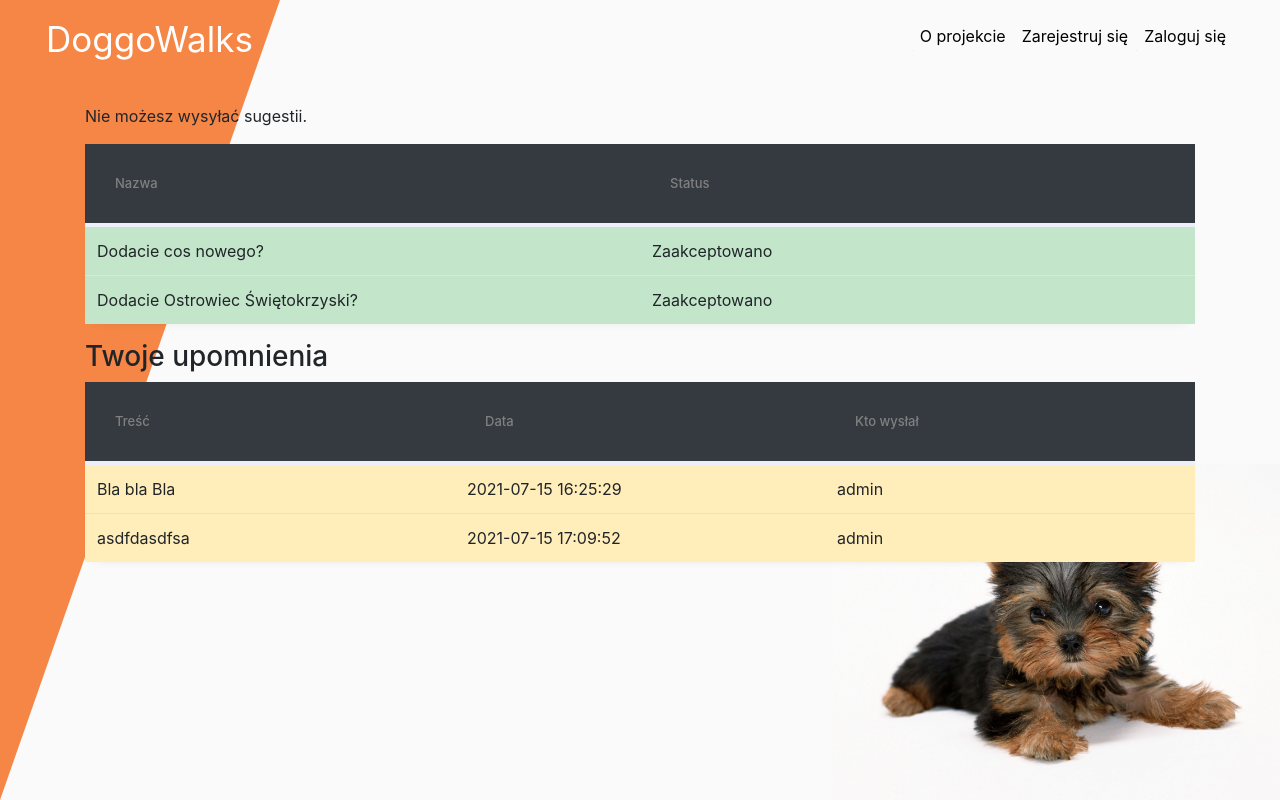
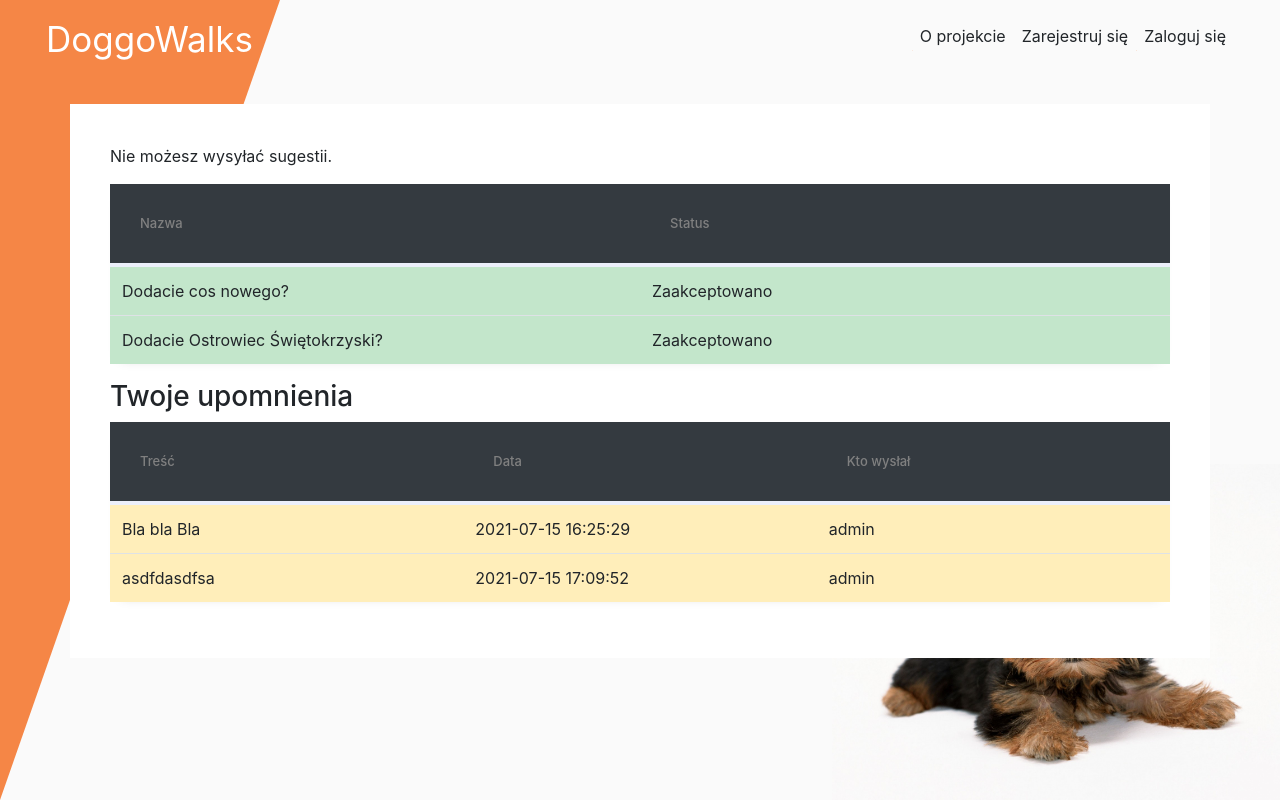
Before and after one commit to Rollermix/Inzynierka, a PHP site: page /moodle/inzynierka/views/contents/suggestion.php in a window 1280 px wide. Run offline with PHP 8.4, Linux system fonts and the light colour scheme; a user stored in the database is signed in; data comes from the database, SQL or seed files in the repository.

Commit message:
feature: ujednolicenie wyglądu kontenera z zawartością, standaryzacja UX/UI strony

```diff
--- a/assets/css/main.css
+++ b/assets/css/main.css
@@ -7,8 +7,15 @@ body {
     min-height: 100vh;
 }
 
+.custom-container {
+    background-color: #fff;
+    padding: 40px;
+    display: flex;
+    flex-direction: column;
+}
+
 div.triangle-background {
-    position: absolute;
+    position: fixed;
     z-index: -1;
     top: 0;
     left: 0;
@@ -16,12 +23,12 @@ div.triangle-background {
     border-right: 280px solid transparent;
 }
 
-.container > .title {
+.container .title {
     margin-top: 150px;
     width: 35%;
 }
 
-.container > .title > .subtitle {
+.container .title > .subtitle {
     margin-top: 50px;
     font-size: 20px;
 }
@@ -88,16 +95,24 @@ div.triangle-background {
 .navbar {
     background-color: transparent;
     margin: 0 30px 25px 30px;
+    transition: 0.2s ease-in-out;
 }
 
 .navbar .navbar-brand {
-    color: #fff !important;
+    color: #fff;
     font-size: 35px;
+}
 
+.navbar-dark .navbar-nav .nav-link {
+    color: unset;
+}
+
+.navbar-dark .navbar-nav .nav-link:focus, .navbar-dark .navbar-nav .nav-link:hover {
+    color: unset;
 }
 
 .navbar .nav-link {
-    color: black !important;
+    color: black;
 }
 
 .form-group input[type="text"]:first-child, .form-group input[type="password"]:first-child {
@@ -208,7 +223,6 @@ div.tab-content {
 }
 
 .table {
-    min-width: 1000px !important;
     width: 100%;
     -webkit-box-shadow: 0 5px 12px -12px rgba(0, 0, 0, 0.29);
     -moz-box-shadow: 0 5px 12px -12px rgba(0, 0, 0, 0.29);
@@ -379,3 +393,15 @@ input.form-control::placeholder {
     animation: shake 0.6s;
     color: green;
 }
+
+.js-navbar-not-transparent {
+    background-color: #f58646;
+    margin: 0;
+    padding-left: 46px;
+    padding-right: 46px;
+    transition: 0.2s ease-in-out;
+}
+
+.js-change-navbar-color {
+    color: #fff !important;
+}
--- a/assets/js/custom.js
+++ b/assets/js/custom.js
@@ -2,3 +2,19 @@ $('input[type="file"]').change(function(e){
     var fileName = e.target.files[0].name;
     $('.custom-file-label').html(fileName);
 });
+
+document.addEventListener('scroll', function(e) {
+    if (window.scrollY > 35) {
+        document.querySelector('.navbar').classList.add('js-navbar-not-transparent');
+        document.querySelector('.navbar-brand').classList.add('js-change-navbar-color');
+        document.querySelectorAll('.nav-link').forEach(element => {
+            element.classList.add('js-change-navbar-color')
+        });
+    } else {
+        document.querySelector('.navbar').classList.remove('js-navbar-not-transparent');
+        document.querySelector('.navbar-brand').classList.remove('js-change-navbar-logo-color');
+        document.querySelectorAll('.nav-link').forEach(element => {
+            element.classList.remove('js-change-navbar-color')
+        });
+    }
+});
--- a/views/containers/footer.php
+++ b/views/containers/footer.php
@@ -8,5 +8,6 @@
         <script src="<?= baseUrl() ."/assets/js/bootstrap.min.js" ?>"></script>
         <script src="<?= baseUrl() ."/assets/js/bootstrap.bundle.min.js" ?>"></script>
         <script src="<?= baseUrl() ."/assets/js/change-city-spots-visibility.js" ?>"></script>
+        <script src="<?= baseUrl() ."/assets/js/custom.js" ?>"></script>
     </body>
 </html>
--- a/views/contents/about.php
+++ b/views/contents/about.php
@@ -1,6 +1,7 @@
 <?php require_once '../containers/header.php'; ?>
 <?php require_once '../containers/menu.php'; ?>
-<div class="container">
+<div class="container custom-container">
+    <h3>O projekcie</h3>
     <p>Praca inżynierska której autorami są: Piotr Czajka i Martyna Chmielewska</p>
 </div>
 <?php require_once '../containers/footer.php'; ?>
--- a/views/contents/adddog.php
+++ b/views/contents/adddog.php
@@ -1,6 +1,6 @@
 <?php require_once '../containers/header.php'; ?>
 <?php require_once '../containers/menu.php'; ?>
-<div class="container">
+<div class="container custom-container">
     <section class="dog">
         <div class="form-group d-flex justify-content-center" id="add-edit-dog">
             <form action="<?= baseUrl() . '/includes/adddog.inc.php'?>" method="post" enctype="multipart/form-data">
--- a/views/contents/editdog.php
+++ b/views/contents/editdog.php
@@ -1,7 +1,7 @@
 <?php require_once '../containers/header.php'; ?>
 <?php require_once '../containers/menu.php'; ?>
 <?php $userDogData = getDogDetailsByUserId($conn, $_SESSION["userid"]); ?>
-    <div class="container" style="background-color: #fff;">
+    <div class="container custom-container">
         <section class="dog">
             <div class="form-group d-flex justify-content-center" id="add-edit-dog">
                 <form action="<?= baseUrl() . '/includes/editdog.inc.php' ?>" method="post"
--- a/views/contents/suggestion.php
+++ b/views/contents/suggestion.php
@@ -1,7 +1,7 @@
 <?php require_once '../containers/header.php'; ?>
 <?php require_once '../containers/menu.php'; ?>
 
-<div class="container">
+<div class="container custom-container">
 
 <?php
 $id = $_SESSION["userid"];
```
Also changed, not shown: views/contents/addwalk.php (+9 -7 lines), views/contents/editwalk.php (+12 -10 lines), views/contents/findwalk.php (+14 -17 lines), views/contents/login.php (+24 -23 lines), views/contents/managewalk.php (+5 -4 lines), views/contents/signup.php (+27 -27 lines), views/contents/start.php (+4 -3 lines).
